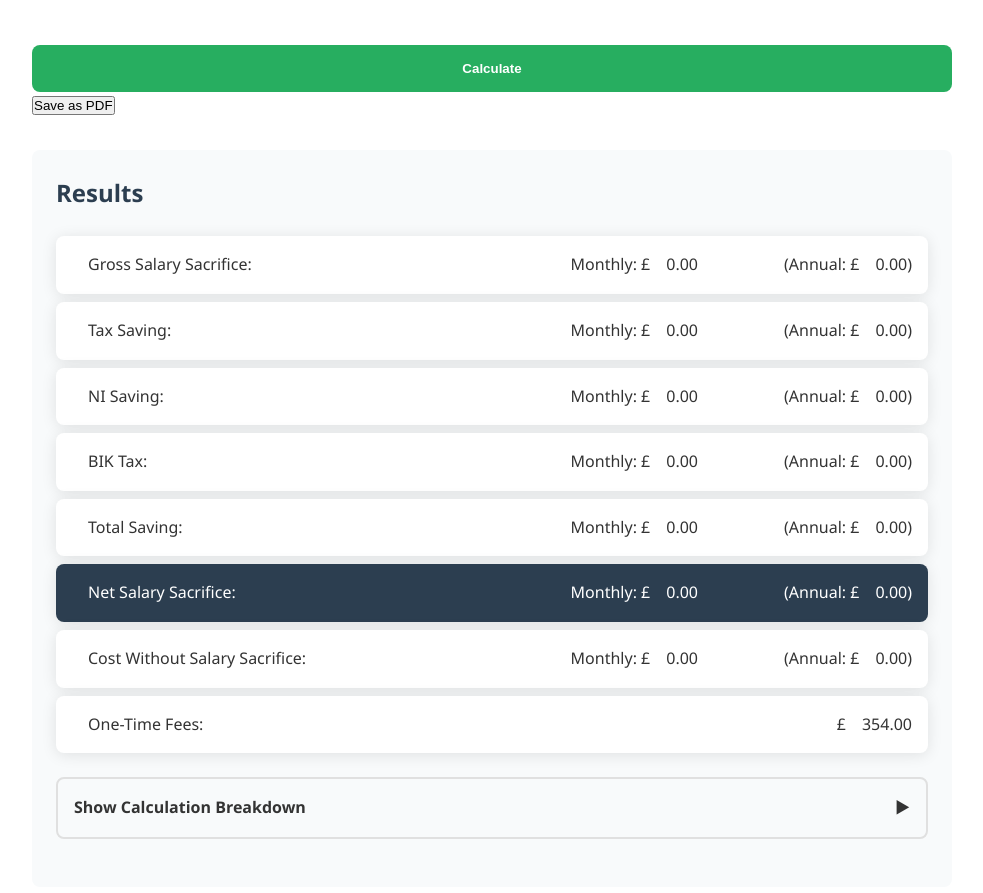
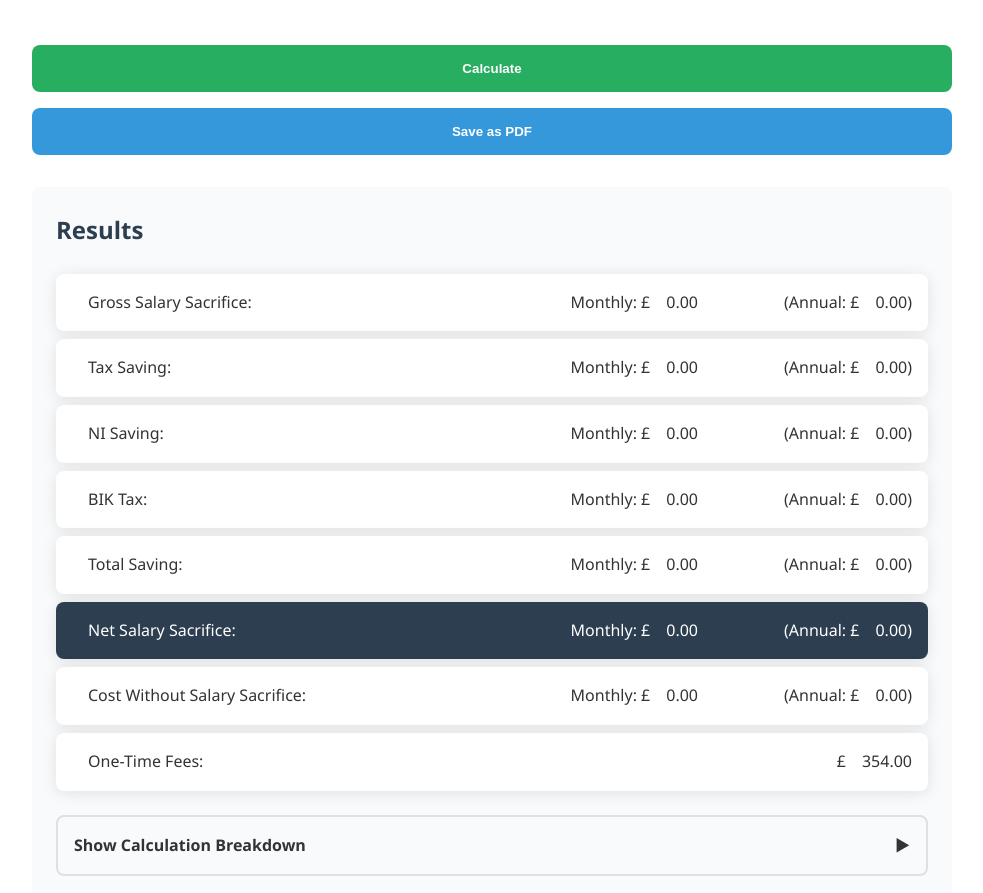
Before and after one commit to hugh-platts/salary_sacrifice, a plain HTML site: page index.html in a window 1280 px wide. Shown: the part 1306-2199 px from the top of the page, without its empty margins (148-1131 px from the left). Drawn offline with nearby package versions, Linux system fonts and the light colour scheme.

Commit message:
Update styles.css

```diff
--- a/styles.css
+++ b/styles.css
@@ -138,6 +138,25 @@
 
 button.calculate-btn:hover {
   background: #219a52;
+  transform: translateY(-1px);
+}
+
+/* New: Save as PDF button style */
+button.save-btn {
+  background: var(--secondary-color);
+  color: #fff;
+  padding: 1rem 2rem;
+  font-weight: 600;
+  border: none;
+  border-radius: var(--border-radius);
+  cursor: pointer;
+  transition: var(--transition);
+  width: 100%;
+  margin-top: var(--spacing);
+}
+
+button.save-btn:hover {
+  background: #2c82c9;
   transform: translateY(-1px);
 }
 
```
Lines whose indentation alone changed are shown as unchanged.
